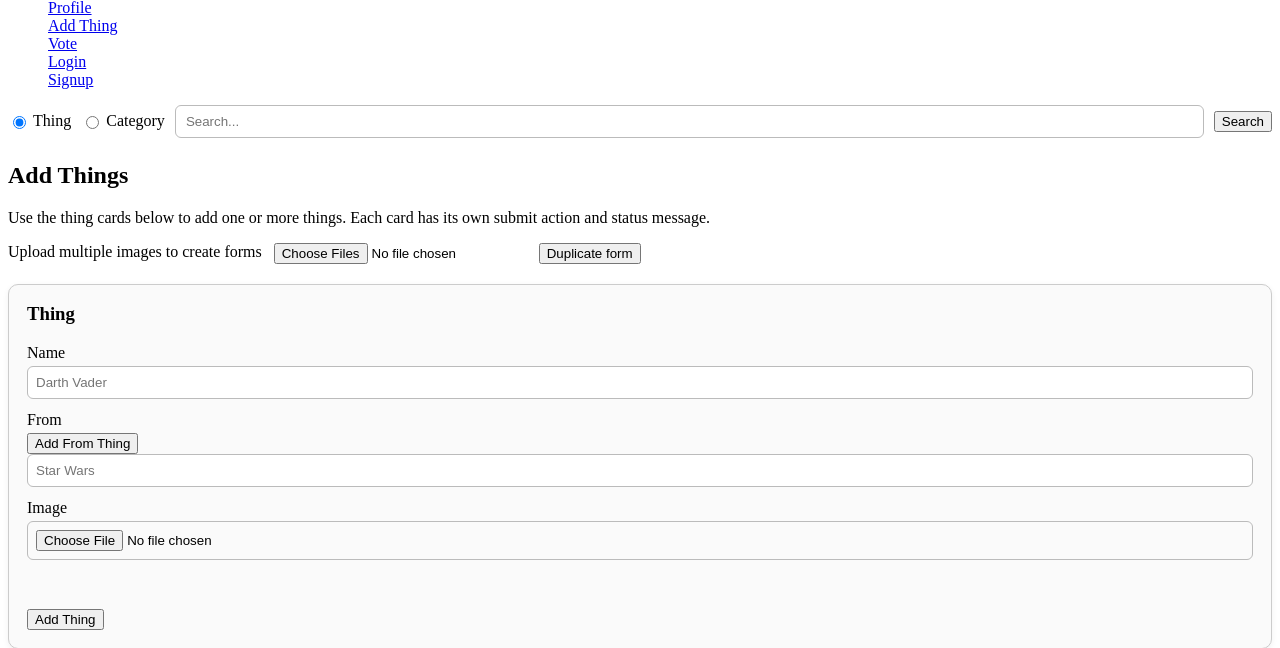
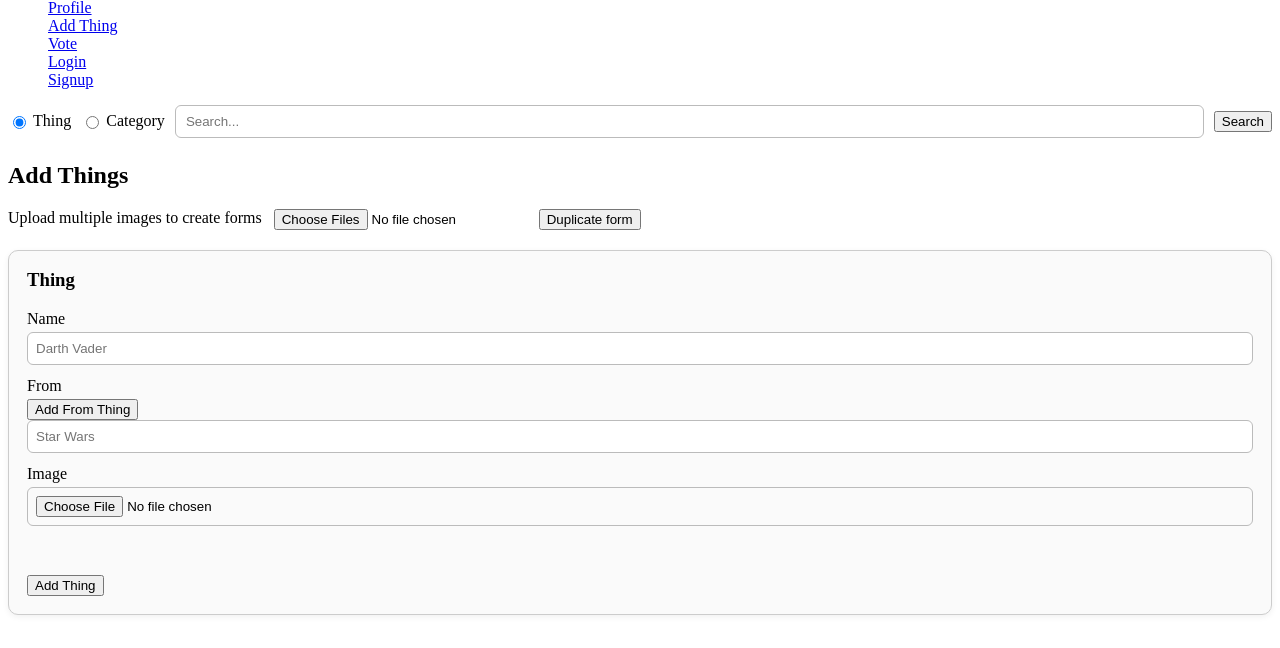
Before and after one commit to Nafimul/AllTheBest, a Flask app: page /add-things in a window 1280 px wide. Shown: the part 153-801 px from the top of the page. After the commit the page ends 768 px from the top, so only its background shows below. Run offline with Flask 3, Linux system fonts and the light colour scheme.

Commit message:
feat: remove useless info

```diff
--- a/myapp/templates/add-things.html
+++ b/myapp/templates/add-things.html
@@ -6,7 +6,6 @@
 {% block content %}
     <section class="page-header">
         <h2>Add Things</h2>
-        <p>Use the thing cards below to add one or more things. Each card has its own submit action and status message.</p>
     </section>
 
     <div class="form-actions">
```
